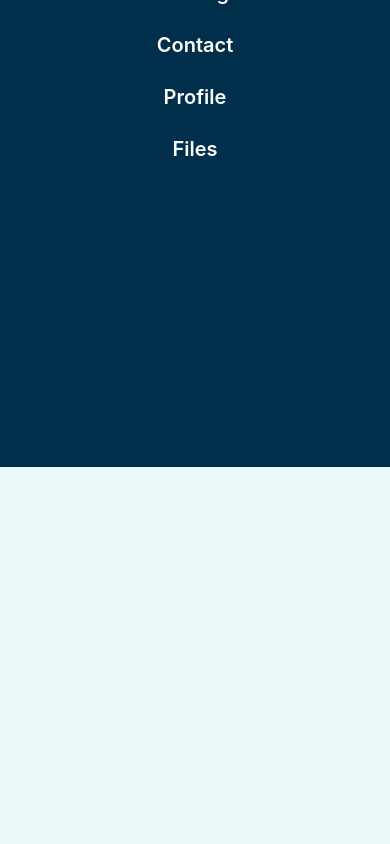
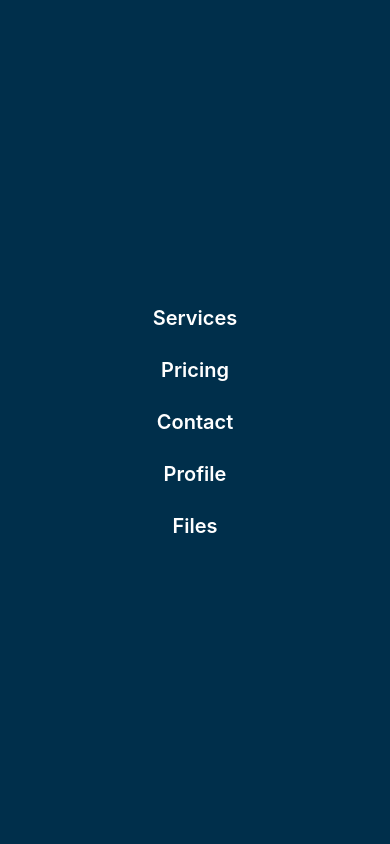
Before and after one commit to rivmargroup/RivMar, a PHP site: page /file.html in a window 390 px wide. Run offline with PHP 8.4, Linux system fonts and the light colour scheme; some libraries are stand-ins or nearby versions.

Commit message:
Update style.css

```diff
--- a/style.css
+++ b/style.css
@@ -67,7 +67,7 @@ nav ul li a {
     flex-direction: column;
     background-color: #002f4b;
     position: fixed;
-    top: 30;
+    top: 0;
     left: 0;
     width: 100vw;
     height: 100vh;
```
